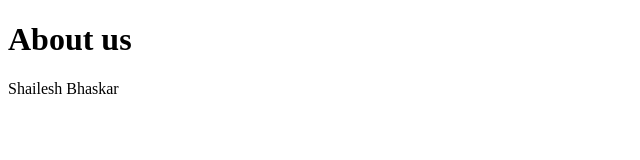
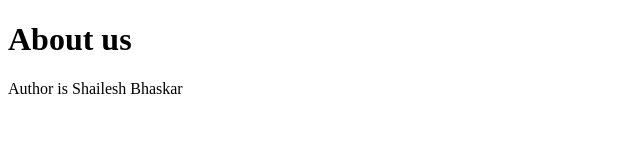
Before and after one commit to sbhaskarit/git-test, a plain HTML site: page about.html in a window 1280 px wide. Shown: the full height of the page, 0-640 px from the left. Drawn offline with Linux system fonts and the light colour scheme.

Commit message:
third commit

```diff
--- a/about.html
+++ b/about.html
@@ -8,6 +8,6 @@
 </head>
 <body>
     <h1>About us</h1>
-    <p>Shailesh Bhaskar</p>
+    <p>Author is Shailesh Bhaskar</p>
 </body>
 </html>
```
